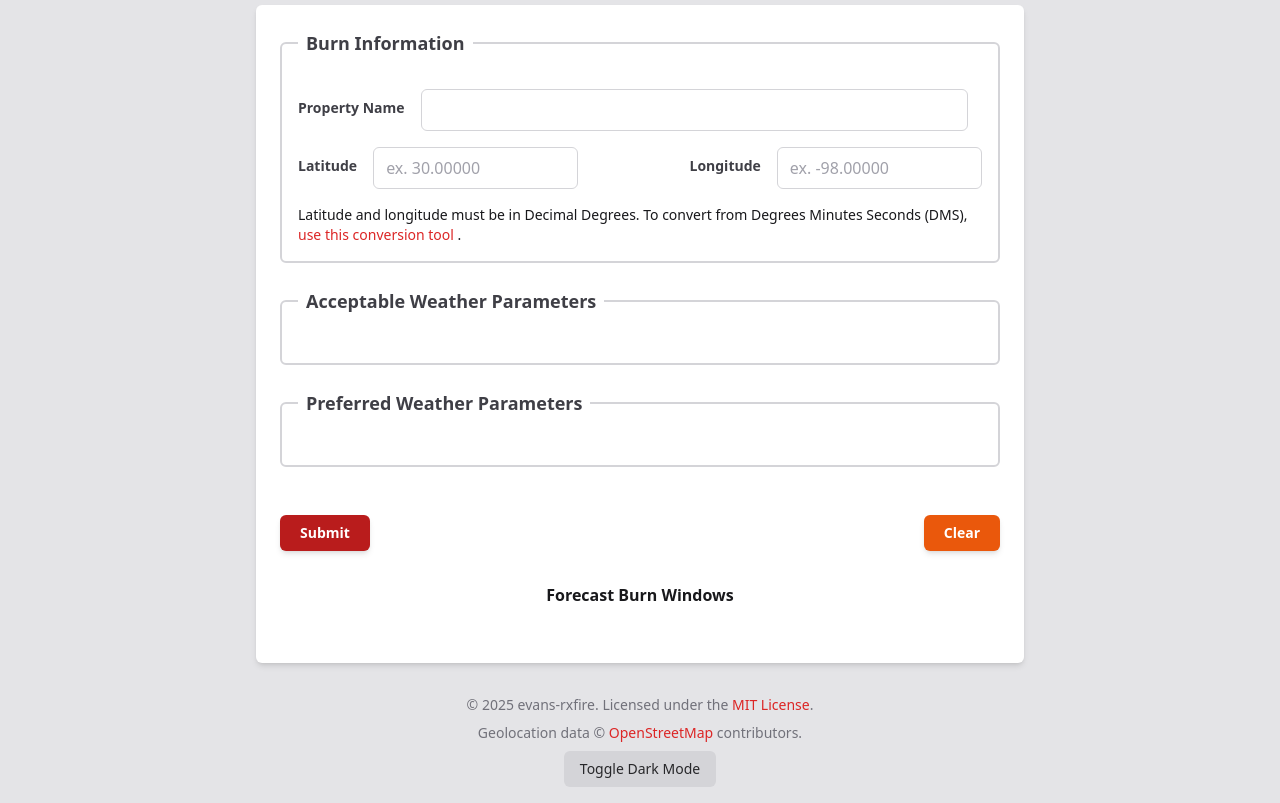
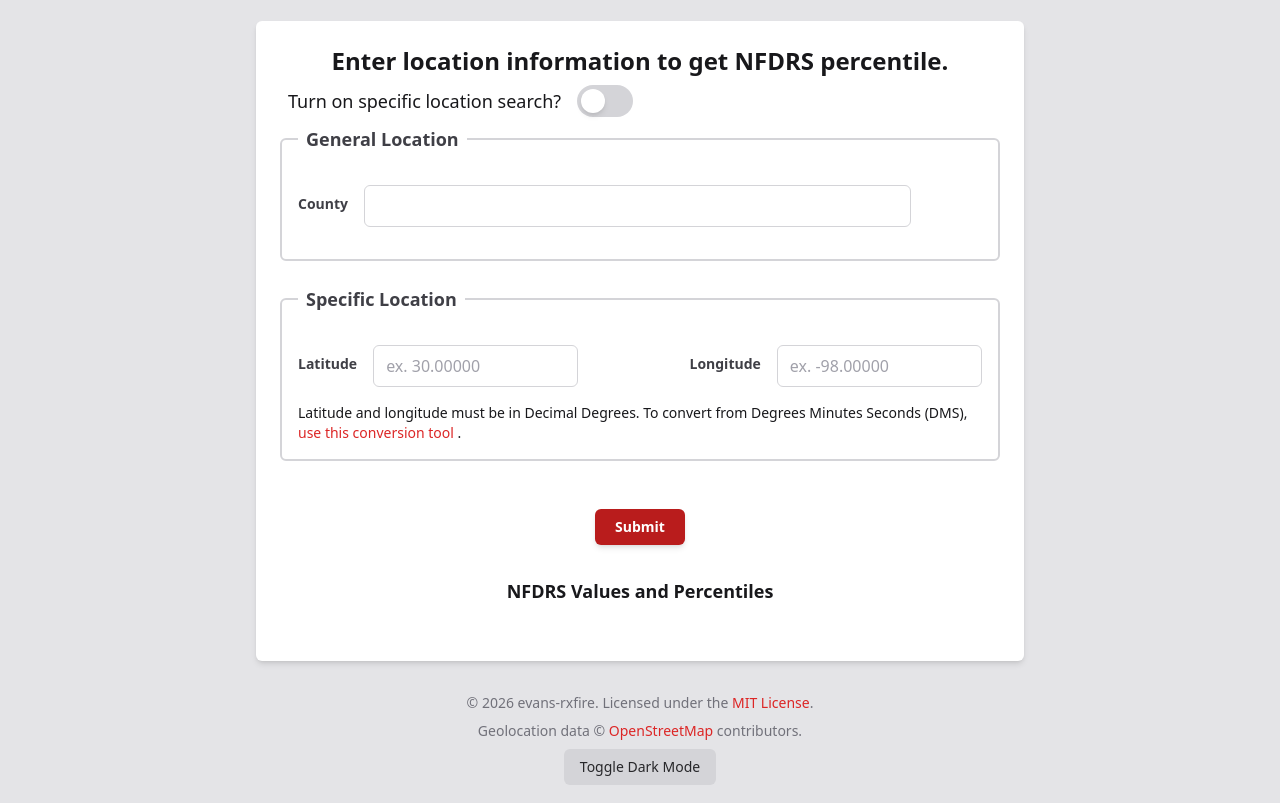
Before and after one commit to evans-rxfire/tx-nfdrs-percentiles, a website: page index.html in a window 1280 px wide. Shown: the part 67-870 px from the top of the page. Drawn offline with Linux system fonts and the light colour scheme.

Commit message:
2026.08.15 Created toggle for specific location search. Working on form. General styling changes.

```diff
--- a/index.html
+++ b/index.html
@@ -26,22 +26,39 @@
 		</nav>
     </header>
 
-    <main class="max-w-3xl mx-auto bg-white dark:bg-zinc-900 p-4 sm:p-6 rounded-md shadow-md space-y-6 text-zinc-900 dark:text-zinc-100">
+    <main class="max-w-3xl mx-auto mt-4 bg-white dark:bg-zinc-900 p-4 sm:p-6 rounded-md shadow-md space-y-6 text-zinc-900 dark:text-zinc-100">
         <div id="form-container">
             <form id="weather-form">
+                <h2 class="text-2xl text-center font-semibold">Enter location information to get NFDRS percentile.</h2>
+
+                <label class="relative flex items-center group p-2 text-lg " for="location-toggle">
+                    Turn on specific location search?
+                    <input
+                        id="location-toggle"
+                        type="checkbox"
+                        class="absolute left-1/2 -translate-x-1/2 w-full h-full peer appearance-none rounded-md"
+                    >
+                    <span
+                        class="w-14 h-8 flex items-center flex-shrink-0 ml-4 p-1 bg-zinc-300 rounded-full duration-300 ease-in-out peer-checked:bg-red-500 after:w-6 after:h-6 after:bg-white after:rounded-full after:shadow-md after:duration-300 peer-checked:after:translate-x-6 group-hover:after:translate-x-1"
+                    ></span>
+                </label>
 
                 <fieldset class="border-2 border-zinc-300 dark:border-zinc-600 p-4 rounded-md mb-6">
-                    <legend class="font-semibold text-lg text-zinc-700 dark:text-zinc-300 mb-4 px-2">Burn Information</legend>
+                    <legend class="font-semibold text-lg text-zinc-700 dark:text-zinc-300 mb-4 px-2">General Location</legend>
 
                     <div class="flex flex-col sm:flex-row sm:items-center gap-2 sm:gap-4 mb-4">
-                        <label for="property-name" class="block font-semibold text-sm mb-1 text-zinc-700 dark:text-zinc-200">Property Name</label>
+                        <label for="county-input" class="block font-semibold text-sm mb-1 text-zinc-700 dark:text-zinc-200">County</label>
                         <input
                             type="text"
-                            id="property-name"
-                            name="property-name"
+                            id="county-input"
+                            name="county-input"
                             class="w-[80%] px-3 py-2 border border-zinc-300 dark:border-zinc-600 rounded-md bg-white dark:bg-zinc-800 text-zinc-900 dark:text-zinc-100 placeholder-zinc-400 dark:placeholder-zinc-500 focus:outline-none focus:ring-2 focus:ring-red-500 hover:ring-2 hover:ring-red-500"
                         >
                     </div>
+                </fieldset>
+
+                <fieldset class="border-2 border-zinc-300 dark:border-zinc-600 p-4 rounded-md mb-6">
+                    <legend class="font-semibold text-lg text-zinc-700 dark:text-zinc-300 mb-4 px-2">Specific Location</legend>
 
                     <div class="flex flex-col sm:flex-row sm:items-center gap-2 sm:gap-4 mb-4">
                         <label for="latitude-input" class="block font-semibold text-sm mb-1 text-zinc-700 dark:text-zinc-200">Latitude</label>
@@ -77,35 +94,17 @@
                     </p>
                 </fieldset>
 
-                <fieldset class="border-2 border-zinc-300 dark:border-zinc-600 p-4 rounded-md mb-6">
-                    <legend class="font-semibold text-lg text-zinc-700 dark:text-zinc-300 mb-4 px-2">Acceptable Weather Parameters</legend>
-
-                    <div>
-
-                    </div>
-                </fieldset>
-
-                <fieldset class="border-2 border-zinc-300 dark:border-zinc-600 p-4 rounded-md mb-6">
-                    <legend class="font-semibold text-lg text-zinc-700 dark:text-zinc-300 mb-4 px-2">Preferred Weather Parameters</legend>
-
-                    <div>
-
-                    </div>
-                </fieldset>
-
                 <div id="error-message" class="hidden text-center text-red-600 font-semibold border border-red-600 rounded-sm my-2"></div>
 
-                <div id="button-container" class="flex flex-col sm:flex-row sm:justify-between gap-4">
+                <div id="button-container" class="flex justify-center gap-4">
                     <button type="submit" id="submit-button" class="mt-6 px-5 py-2 rounded-md bg-red-700 hover:bg-red-800 text-white font-semibold text-sm shadow-md">Submit</button>
-
-                    <button type="button" id="clear-button" class="mt-6 px-5 py-2 rounded-md bg-orange-600 hover:bg-orange-700 text-white font-semibold text-sm shadow-md">Clear</button>
                 </div>
             </form>
         </div>
 
-        <h2 id="output-header" data-base="Forecast Burn Windows" class="text-large text-center font-semibold p-2 mb-4">Forecast Burn Windows</h2>
-        <div id="forecast-link-container"></div>
-        <div id="legend-container"></div>
+        <h2 id="output-header" class="text-lg text-center font-semibold p-2 mb-4">NFDRS Values and Percentiles</h2>
+        <div id="station-link-container"></div>
+        <div id="graph-link-container"></div>
         <section id="output-container" class="max-w-screen-md mx-auto px-4" aria-live="polite"></section>
 
     </main>
@@ -113,7 +112,7 @@
     <footer class="text-center mt-8 text-sm text-zinc-500">
         <button id="install-button" class="hidden px-3 py-1.5 bg-green-600 hover:bg-red-800 text-white rounded mb-4 text-sm">Install App</button>
 
-        <p>&copy; 2025 evans-rxfire. Licensed under the
+        <p>&copy; 2026 evans-rxfire. Licensed under the
             <a href="LICENSE" target="_blank" rel="noopener noreferrer" class="text-red-600 hover:underline dark:text-red-400">MIT License</a>.
         </p>
 
```
Also changed, not shown: dist/styles.css.
